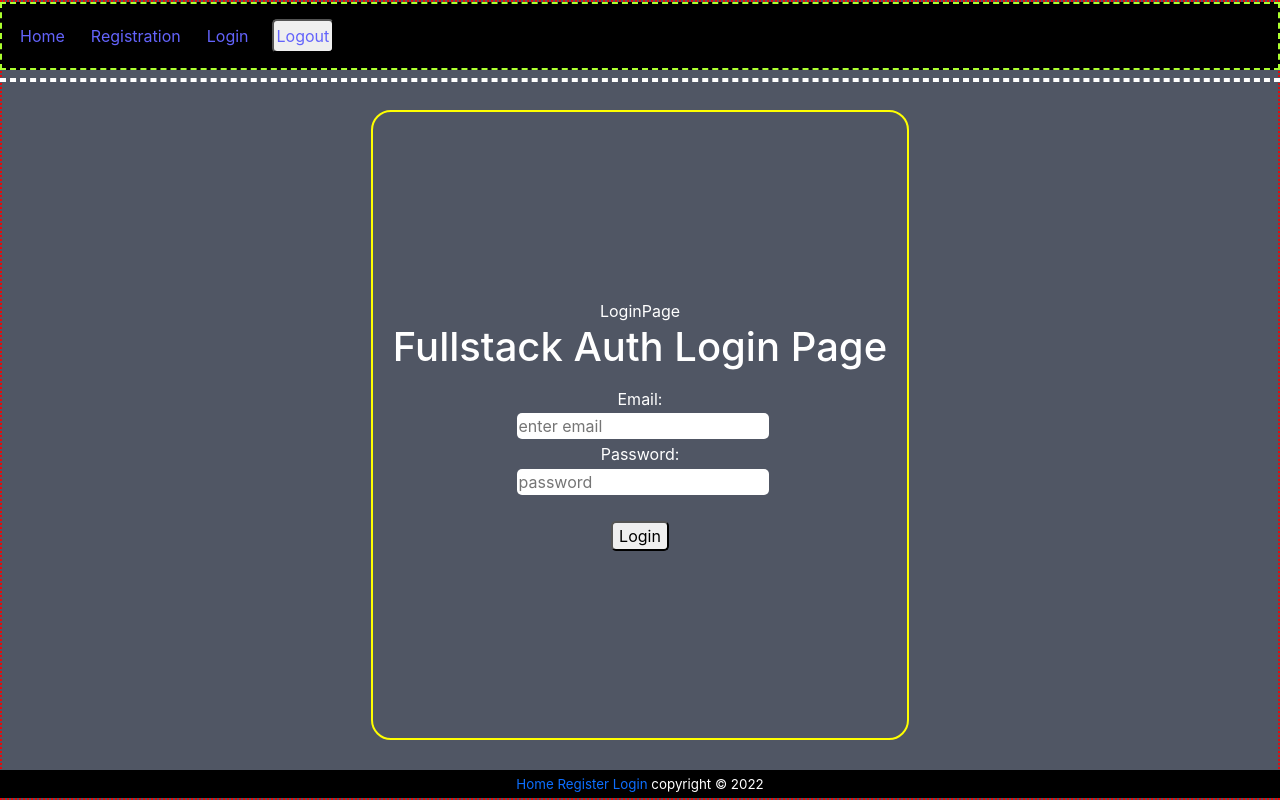
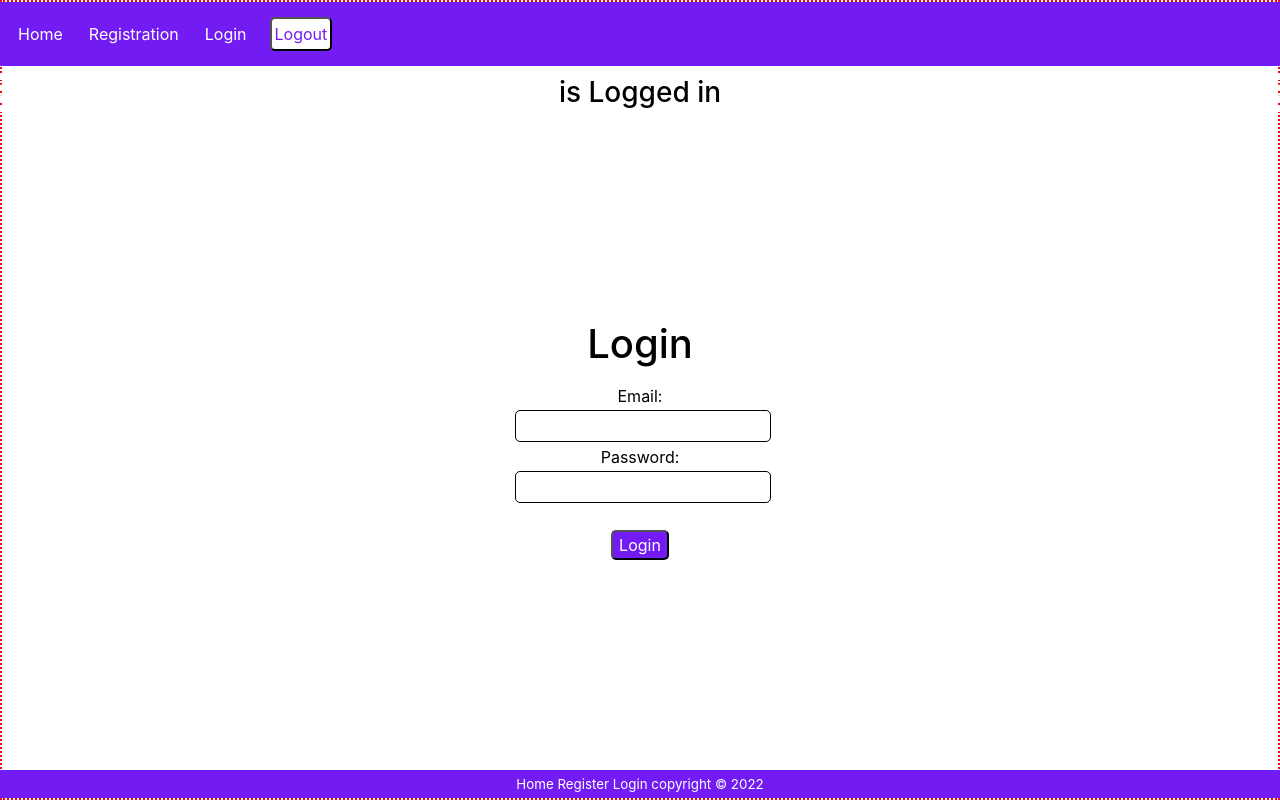
Before and after one commit to Thilanka0824/fullstack-auth-client, a React (Create React App) app: page /login in a window 1280 px wide. Built offline with nearby package versions, Linux system fonts and the light colour scheme; no server answers.

Commit message:
added more styling

```diff
--- a/package.json
+++ b/package.json
@@ -6,6 +6,7 @@
     "@testing-library/jest-dom": "^5.16.5",
     "@testing-library/react": "^13.4.0",
     "@testing-library/user-event": "^13.5.0",
+    "bootstrap-icons": "^1.10.2",
     "react": "^18.2.0",
     "react-dom": "^18.2.0",
     "react-router-dom": "^6.4.3",
--- a/src/App.css
+++ b/src/App.css
@@ -22,8 +22,8 @@ a:link {
   justify-content: center;
   align-items: center;
   border: 2px dotted rgb(231, 10, 10);
-  background-color: #505664;
-  color: white;
+  background-color: #ffffff;
+  color: rgb(0, 0, 0);
   min-height: 100vh;
   /* width: 100 */
 
@@ -31,9 +31,9 @@ a:link {
 
 .nav-bar {
   display: flex;
-  border: 2px dashed greenyellow;
+  /* border: 2px dashed greenyellow; */
   align-items: center;
-  background: rgb(0, 0, 0);
+  background: rgb(114, 28, 243);
   margin-top: 0px;
   /* min-height: 100vh; */
   min-width: 100vw;
@@ -44,12 +44,13 @@ a:link {
   /* border: 2px solid white; */
   padding: 3px;
   margin: 10px;
-  color: rgb(99, 99, 251);
+  color: white;
   border-radius: 5px;
 }
 
 .nav-bar-item:hover {
-  color: greenyellow
+  color: black;
+
 }
 
 .nav-bar-user-display {
@@ -58,14 +59,18 @@ a:link {
   border: 2px dashed white;
 }
 
+.nav-bar button {
+  color: rgb(114, 28, 243);
 
+  background-color: white;
+}
 
 .login-main {
   display: flex;
   flex-direction: column;
   justify-content: center;
   align-items: center;
-  border: 2px solid yellow;
+  /* border: 2px solid yellow; */
   border-radius: 20px;
   margin: 20px;
   padding: 20px;
@@ -74,53 +79,80 @@ a:link {
 }
 
 .login-main input {
-  border: 0px solid lightblue;
+  border: 1px solid black;
   margin: 1%;
   border-radius: 5px;
+  padding: 3px;
+  text-align: center;
+
 }
 
 .login-main button {
   border-radius: 5px;
+  color: white;
+  background-color: rgb(114, 28, 243);
 }
 
 .login-main button:hover {
-color:red
+  color: red
 }
+
 .registration-main {
   /* this is the div the button is in */
   display: flex;
   flex-direction: column;
   justify-content: center;
   align-items: center;
-  border: 2px solid yellow;
+  /* border: 2px solid yellow; */
   border-radius: 20px;
+  margin: 20px;
+  padding: 20px;
   height: 300px;
   flex: 1;
+}
+
+.registration-main input {
+  border: 1px solid black;
+  margin: 1%;
+  border-radius: 5px;
+  padding: 3px;
+  text-align: center;
+}
+
+.registration-main button {
+  border-radius: 5px;
+  color: white;
+  background-color: rgb(114, 28, 243);
 
 }
 
 .homepage-main {
-
   /* this is the div the button is in */
   display: flex;
   flex-direction: column;
   justify-content: center;
   align-items: center;
-  border: 2px solid yellow;
+  /* border: 2px solid yellow; */
   border-radius: 20px;
+  margin: 20px;
+  padding: 20px;
   height: 300px;
   flex: 1;
+}
 
+.homepage-image {
+  margin: 60px;
+  padding: 20px;
+  height: 400px
 }
 
 
 
 footer {
-
   /* border: 2px dashed greenyellow; */
   align-items: center;
   justify-content: center;
-    background: rgb(0, 0, 0);
+  background: rgb(114, 28, 243);
   margin-top: 10px;
   max-height: 3.5vh;
   min-width: 100vw;
@@ -129,6 +161,14 @@ footer {
 
 }
 
+footer a {
+  color: white
+}
+
 footer a:hover {
-  color: greenyellow
+  color: black;
 }
+
+.copyright {
+  color: white
+}
--- a/src/Components/Footer.js
+++ b/src/Components/Footer.js
@@ -5,7 +5,7 @@ const currentYear = new Date().getFullYear();
 const Footer = () => {
   return (
     <footer className="footer">
-      <p>
+      <p className="copyright">
         {" "}
         <Link to="/">Home</Link> <Link to="/registration">Register</Link>{" "}
         <Link to="/login">Login</Link> copyright © {currentYear}{" "}
--- a/src/Components/NavBar.js
+++ b/src/Components/NavBar.js
@@ -36,7 +36,7 @@ const NavBar = () => {
       <h3>{console.log(auth.userEmail)}</h3>
         <h3 className="nav-bar-user-display">
           {auth.userEmail !== null || auth.userEmail > 0
-            ? `${auth.userEmail} `
+            ? `${auth.userEmail} is Logged in`
             : "please log in"}
         </h3>
       </div>
--- a/src/Pages/HomePage.js
+++ b/src/Pages/HomePage.js
@@ -25,10 +25,14 @@ const HomePage = () => {
 
   return (
     <div className="homepage-main">
-      HomePage
-      <h1>Fullstack Auth Page</h1>
+
+      <h1>Auth Page</h1>
+      <img
+        className="homepage-image"
+        src="https://cdn.pixabay.com/photo/2013/07/12/14/10/padlock-147913_960_720.png"
+        alt="https://cdn.pixabay.com/photo/2017/07/14/13/39/padlock-2503865_960_720.png"
+      />
       <h3>{message}</h3>
-
     </div>
   );
 };
--- a/src/Pages/LoginPage.js
+++ b/src/Pages/LoginPage.js
@@ -12,8 +12,8 @@ const LoginPage = () => {
   const navigate = useNavigate();
   return (
     <div className="login-main">
-      LoginPage
-      <h1>Fullstack Auth Login Page</h1>
+      {/* LoginPage */}
+      <h1>Login</h1>
       <div>
         <h3>{loginMessage}</h3>
         <label>Email: </label>
@@ -21,7 +21,7 @@ const LoginPage = () => {
         <input
           value={email}
           type="text"
-          placeholder="enter email"
+          // placeholder="enter email"
           autoComplete="email"
           onChange={(e) => {
             setEmail(e.target.value);
@@ -34,14 +34,14 @@ const LoginPage = () => {
           value={password}
           type="password"
           autoComplete="current-password"
-          placeholder="password"
+          // placeholder="password"
           onChange={(e) => {
             setPassword(e.target.value);
           }}
         ></input>
         <br />
         <br />
-        <button className="login-button"
+        <button className="sign-up-button"
           onClick={async () => {
             const loginResult = await auth.login(email, password);
 
--- a/src/Pages/RegistrationPage.js
+++ b/src/Pages/RegistrationPage.js
@@ -12,26 +12,28 @@ const RegistrationPage = () => {
   const navigate = useNavigate();
   return (
     <div className="registration-main">
-      Registration Page
-      <h1>Fullstack Auth Registration Page</h1>
+      {/* Registration Page */}
+      <h1>Register Here</h1>
       <div>
         <h3>{registerMessage}</h3>
 
         <label>Email: </label>
+        <br />
         <input
           value={email}
           type="text"
-          placeholder="email@here.com"
+          // placeholder="email@here.com"
           onChange={(e) => {
             setEmail(e.target.value);
           }}
         ></input>
         <br />
         <label>Password: </label>
+        <br />
         <input
           value={password}
           type="password"
-          placeholder="set password"
+          // placeholder="set password"
           autoComplete="current password"
           onChange={(e) => {
             setPassword(e.target.value);
@@ -41,6 +43,7 @@ const RegistrationPage = () => {
         <br />
         <br />
         <button
+          className="login-button"
           onClick={async () => {
             const registerResult = await auth.register(email, password);
             registerResult.success
```
Also changed, not shown: 1 other file (tests, documents, lock files or other folders). Lines whose indentation alone changed are shown as unchanged.
